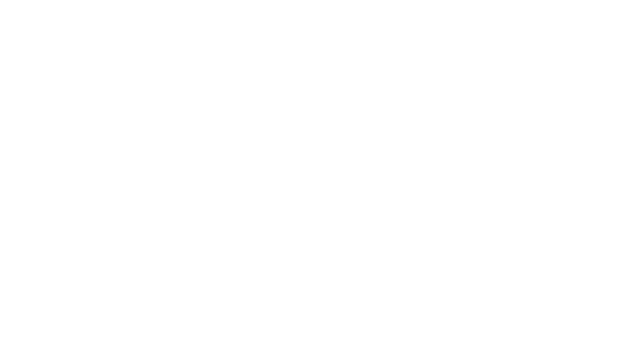
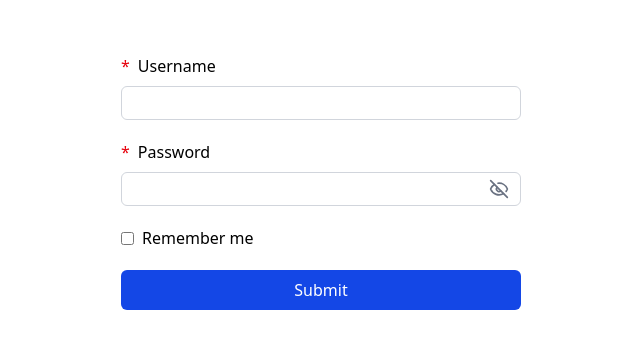
Before and after one commit to movs1syan/Components, a React app: page / in a window 1280 px wide. Shown: the part 218-566 px from the top of the page, without its empty margins (319-959 px from the left). Built offline with nearby package versions, Linux system fonts and the light colour scheme; the HTML template or start-up script is replaced by a standard one.

Commit message:
Created component <Form>

```diff
--- a/src/App.tsx
+++ b/src/App.tsx
@@ -3,8 +3,12 @@
 // import Button from "./components/Button";
 // import Spinner from "./components/Spinner";
 // import Drawer from "./components/Drawer";
-// import {useState} from "react";
+import {useState} from "react";
 // import Modal from "./components/Modal";
+import Form from "./components/Form";
+import {Eye, EyeOff} from "lucide-react";
+import Button from "./components/Button";
+import React from "react";
 
 const App = () => {
   // DROPDOWN ----------------------------
@@ -103,6 +107,8 @@ const App = () => {
   // DRAWER
   //  const [open, setOpen] = useState(false);
 
+  // FORM
+  const [showPassword, setShowPassword] = useState(false);
   return (
     <div className="h-screen flex items-center justify-center">
       {/* NOTIFICATION */}
@@ -141,6 +147,85 @@ const App = () => {
       {/*  <p>Some contents...</p>*/}
       {/*</Modal>*/}
 
+      <Form
+        initialValues={{ username: "", password: "", remember: false }}
+        rules={{
+          username: [
+            { required: true, message: "Username is required" },
+            { min: 3, message: "Username must be at least 3 characters" },
+          ],
+          password: [
+            { required: true, message: "Password is required" },
+            { min: 6, message: "Password must be at least 6 characters" },
+          ],
+        }}
+        onFinish={(values) => console.log("Success:", values)}
+        onFinishFailed={(errors) => console.log("Errors:", errors)}
+      >
+        {({ values, errors, handleChange, handleSubmit }) => (
+        <form
+          onSubmit={handleSubmit}
+          className="flex flex-col gap-5 min-w-100"
+        >
+          {/* Username */}
+          <label className="flex flex-col gap-2">
+            <span><span className="text-red-600 mr-2">*</span>Username</span>
+            <input
+              name="username"
+              value={values.username}
+              onChange={handleChange}
+              className="rounded-md border border-gray-300 hover:border-blue-500 focus:outline-none
+          focus:border-blue-700 transition-colors duration-300 py-1 px-3"
+              required
+            />
+            {errors.username && (
+              <p className="text-red-600 text-sm">{errors.username}</p>
+            )}
+          </label>
+
+          {/* Password */}
+          <label className="flex flex-col gap-2">
+            <span><span className="text-red-600 mr-2">*</span>Password</span>
+            <div className="relative">
+              <input
+                name="password"
+                value={values.password}
+                onChange={handleChange}
+                type={showPassword ? "text" : "password"}
+                className="w-full rounded-md border border-gray-300 hover:border-blue-500
+            focus:outline-none focus:border-blue-700 transition-colors duration-300 py-1 px-3"
+                required
+              />
+              <button
+                type="button"
+                onClick={() => setShowPassword(!showPassword)}
+                className="absolute right-3 top-1/2 -translate-y-1/2 text-gray-500
+            hover:text-gray-700 focus:outline-none"
+              >
+                {showPassword ? <Eye size={20} className="cursor-pointer" /> : <EyeOff size={20} className="cursor-pointer" />}
+              </button>
+            </div>
+            {errors.password && (
+              <p className="text-red-600 text-sm">{errors.password}</p>
+            )}
+          </label>
+
+          {/* Remember Me */}
+          <label className="flex gap-2 items-center cursor-pointer w-fit">
+            <input
+              type="checkbox"
+              name="remember"
+              checked={values.remember}
+              onChange={handleChange}
+            />
+            <span>Remember me</span>
+          </label>
+
+          {/* Submit */}
+          <Button htmlType="submit" type="primary">Submit</Button>
+        </form>
+        )}
+      </Form>
     </div>
   );
 };
--- /dev/null
+++ b/src/components/Form.tsx
@@ -0,0 +1,48 @@
+import { useState } from "react";
+
+const Form = ({ initialValues = {}, rules = {}, onFinish, onFinishFailed, children }) => {
+  const [values, setValues] = useState(initialValues);
+  const [errors, setErrors] = useState({});
+
+  // Handle input change
+  const handleChange = (e) => {
+    const { name, value, type, checked } = e.target;
+    setValues({ ...values, [name]: type === "checkbox" ? checked : value });
+  };
+
+  // Validation function
+  const validate = () => {
+    const newErrors = {};
+    for (const field in rules) {
+      const fieldRules = rules[field];
+      const value = values[field];
+      for (const rule of fieldRules) {
+        if (rule.required && !value) {
+          newErrors[field] = rule.message;
+          break;
+        }
+        if (rule.min && value.length < rule.min) {
+          newErrors[field] = rule.message;
+          break;
+        }
+      }
+    }
+    setErrors(newErrors);
+    return Object.keys(newErrors).length === 0;
+  };
+
+  // Submit handler
+  const handleSubmit = (e) => {
+    e.preventDefault();
+    if (validate()) {
+      onFinish?.(values);
+      setValues(initialValues);
+    } else {
+      onFinishFailed?.(errors);
+    }
+  };
+
+  return children({ values, errors, handleChange, handleSubmit });
+};
+
+export default Form;
```
